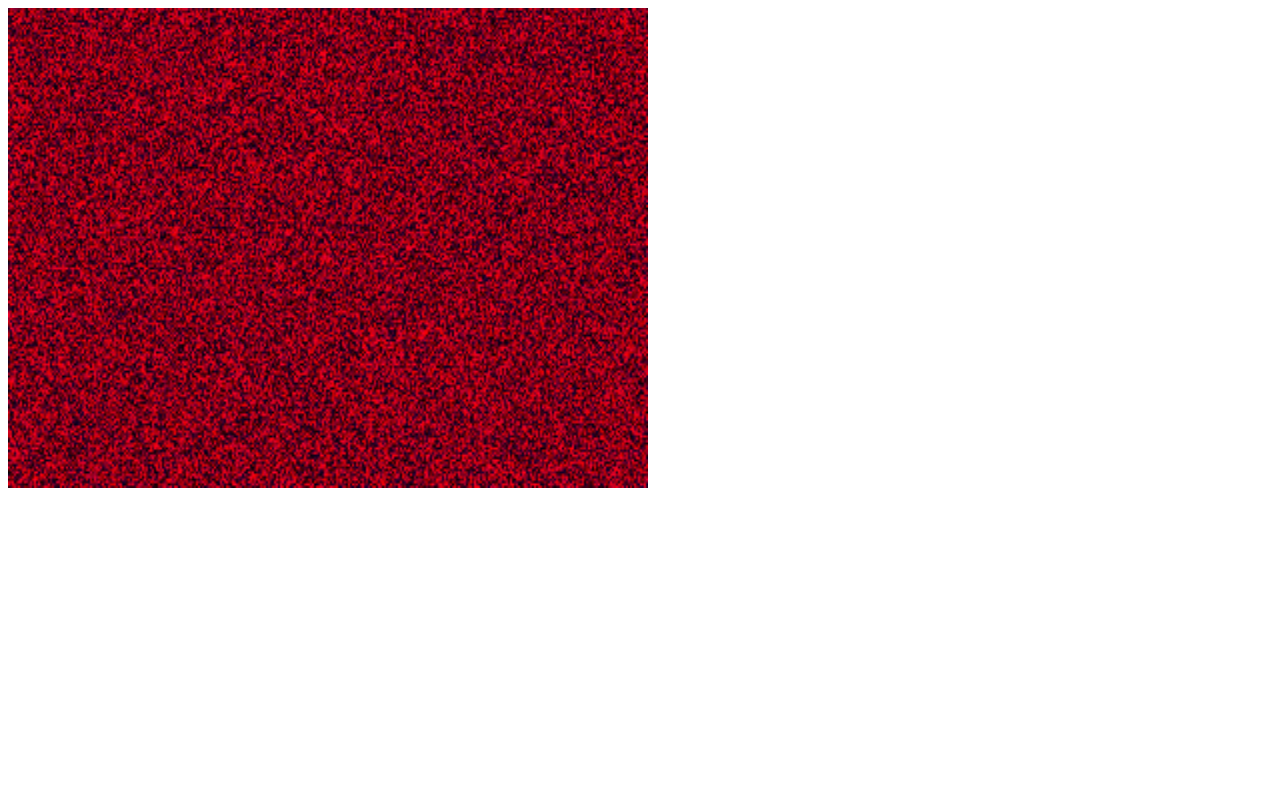
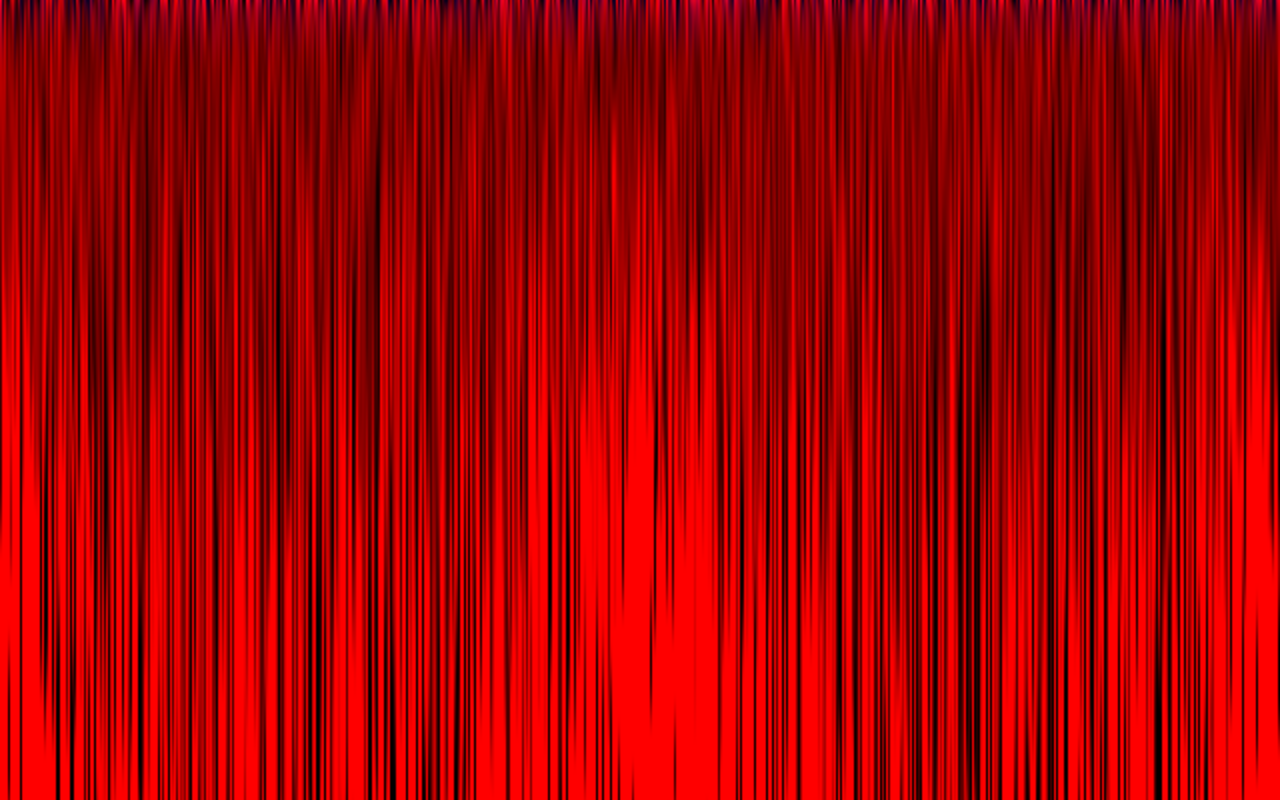
Before and after one commit to color-theory/html5-canvas-fire-demo, a plain HTML site: page index.html in a window 1280 px wide. Drawn offline with Linux system fonts and the light colour scheme.

Commit message:
pretty cool

```diff
--- a/fire.js
+++ b/fire.js
@@ -2,25 +2,61 @@ document.addEventListener("DOMContentLoaded", function () {
 	const canvas = document.getElementById('fireCanvas');
 	const ctx = canvas.getContext('2d');
 
-	const imageData = ctx.createImageData(canvas.width, canvas.height);
+	const width = canvas.width;
+	const height = canvas.height;
+	const imageData = ctx.createImageData(width, height);
 	let pixels = imageData.data;
 
+	const timingIntervalSlider = document.getElementById('timingInterval');
+	const magnitudeSlider = document.getElementById('magnitude');
+	const timingIntervalValue = document.getElementById('timingIntervalValue');
+	const magnitudeValue = document.getElementById('magnitudeValue');
+
 	let lastTime = 0;
-	let timingInterval = 100;
+	let timingInterval = parseInt(timingIntervalSlider.value, 10);
+	let magnitude = parseInt(magnitudeSlider.value, 10);
+
+	timingIntervalSlider.oninput = function () {
+		timingInterval = parseInt(this.value, 10);
+	}
+	magnitudeSlider.oninput = function () {
+		magnitude = parseInt(this.value, 10);
+	}
+
+	const reseed = () => {
+		for (let x = 0; x < width; x++) {
+			let index = (x * 4) + 0 * (width * 4);
+			pixels[index] = Math.floor(Math.random() * 255);
+			pixels[index + 1] = 0;
+			pixels[index + 2] = Math.floor(Math.random() * 50);
+			pixels[index + 3] = 255;
+		}
+	}
 
 	function updateCanvas(timestamp) {
 		if (timestamp - lastTime > timingInterval) {
-			for (let i = 0; i < pixels.length; i += 4) { // Step through rgba values
-				pixels[i] = Math.floor(Math.random() * 255);
-				pixels[i + 1] = 0;
-				pixels[i + 2] = Math.floor(Math.random() * 50);
-				pixels[i + 3] = 255;
+			for (let y = 1; y < height; y++) {
+				for (let x = 0; x < width; x++) {
+					let index = (x * 4) + y * (width * 4);
+					let aboveIndex = (x * 4) + (y - 1) * (width * 4);
+					let centerEffect = Math.abs(width / 2 - x) / (width / 2);
+					let coolingEffect = 0.1 + 0.9 * (Math.sin(Math.PI * centerEffect) ** 2);
+					let decay = Math.exp(-y / (height * coolingEffect * 10));
+					let factor = 1 + magnitude * decay; // Dynamic factor based on position and magnitude
+
+					pixels[index] = Math.max(0, (pixels[aboveIndex] * factor + pixels[index]) / (factor + .92) - 1);
+					pixels[index + 1] = 0;
+					pixels[index + 2] = Math.max(0, (pixels[aboveIndex + 2] * factor + pixels[index + 2]) / (factor + .92) - 1);
+					pixels[index + 3] = 255;
+				}
 			}
 			ctx.putImageData(imageData, 0, 0);
 			lastTime = timestamp;
+			reseed();
 		}
 		requestAnimationFrame(updateCanvas);
 	}
+	reseed();
 
 	requestAnimationFrame(updateCanvas);
 });
--- a/index.html
+++ b/index.html
@@ -9,7 +9,11 @@
 </head>
 
 <body>
-	<canvas id="fireCanvas" width="320" height="200"></canvas>
+	<div id="formControls">
+		<input type="range" id="timingInterval" min="1" max="100" value="30">
+		<input type="range" id="magnitude" min="1" max="20" value="8">
+	</div>
+	<canvas id="fireCanvas" width="640" height="480"></canvas>
 	<script src="fire.js"></script>
 </body>
 
--- a/style.css
+++ b/style.css
@@ -1,4 +1,23 @@
+html,
+body {
+	height: 100%;
+	margin: 0;
+	padding: 0;
+	overflow-y: hidden;
+}
+
 canvas {
-	width: 640px;
-	height: 480px;
+	width: 100%;
+	padding: 0;
+	margin: 0;
 }
+
+#formControls {
+	display: none;
+	position: absolute;
+	top: 0;
+	left: 0;
+	color: #fff;
+	font-family: 'Gill Sans', 'Gill Sans MT', Calibri, 'Trebuchet MS', sans-serif;
+	font-size: 15px;
+}
```
